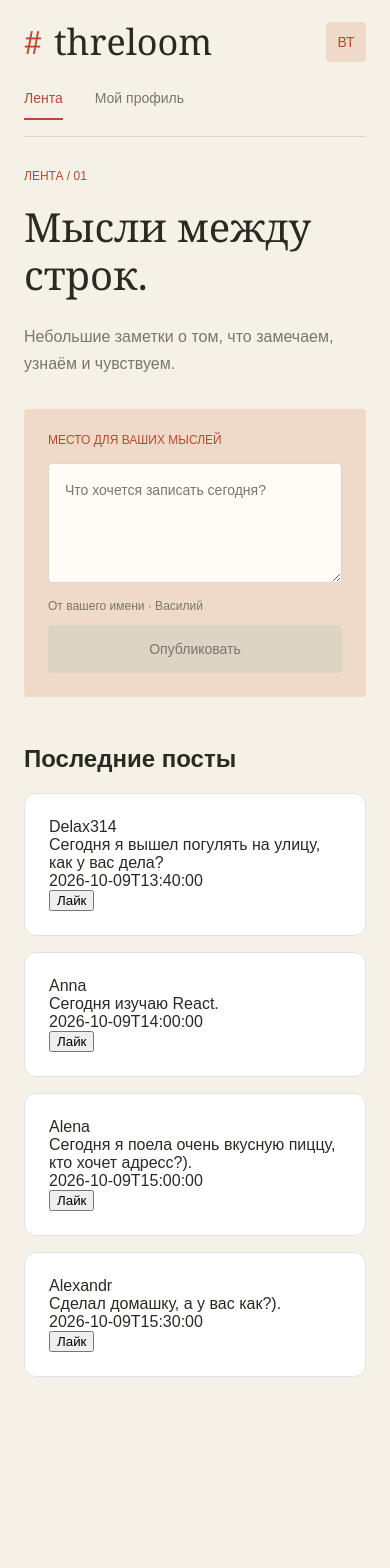
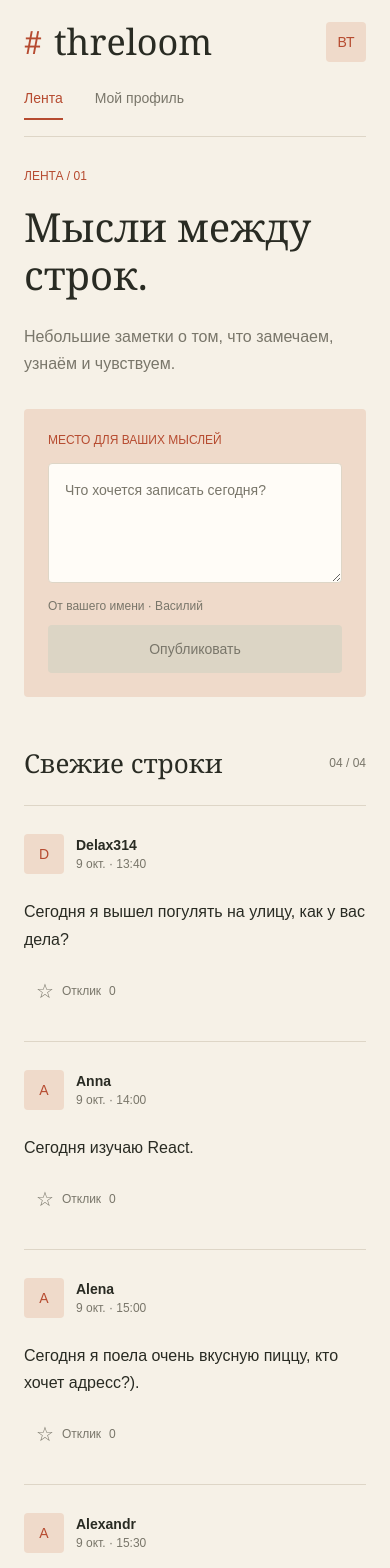
Before and after one commit to Delax3144/my-social-network, a React (Vite) app: page / in a window 390 px wide. Shown: the top 1568 px of the page. Before the commit the page ends 1393 px from the top, so only its background shows below. Built offline with nearby package versions, Linux system fonts and the light colour scheme.

Commit message:
style: add responsive Threloom post feed

```diff
--- a/src/App.module.css
+++ b/src/App.module.css
@@ -44,3 +44,42 @@
         font-size: 16px;
     }
 }
+
+.feedHeading {
+    display: flex;
+    justify-content: space-between;
+    align-items: center;
+    gap: 16px;
+    padding-bottom: 24px;
+    border-bottom: 1px solid #ded6c7;
+}
+
+.feedTitle {
+    margin: 0;
+    font-family: Georgia, "Times New Roman", serif;
+    font-size: 30px;
+    font-weight: 400;
+}
+
+.count {
+    color: #79766a;
+    font-size: 12px;
+    white-space: nowrap;
+}
+
+.footer {
+    padding: 80px 0 48px;
+    color: #79766a;
+    font-size: 12px;
+    line-height: 1.7;
+}
+
+.footer p {
+    margin: 0 0 24px;
+}
+
+@media (max-width: 767px) {
+    .feedTitle {
+        font-size: 26px;
+    }
+}
--- a/src/App.tsx
+++ b/src/App.tsx
@@ -33,10 +33,19 @@ function App() {
         </div>
         <PostComposer onPublish={handlePublish} />
       </section>
-      <h2>Последние посты</h2>
-      {posts.map((post) => (
-        <PostCard key={post.id} post={post} />
-      ))}
+      <section aria-labelledby="posts-title">
+        <div className={styles.feedHeading}>
+          <h2 id="posts-title" className={styles.feedTitle}>Свежие строки</h2>
+          <span className={styles.count}>{String(posts.length).padStart(2, "0")} / {String(posts.length).padStart(2, "0")}</span>
+        </div>
+        {posts.map((post, index) => (
+          <PostCard key={post.id} post={post} number={index + 1} />
+        ))}
+      </section>
+      <footer className={styles.footer}>
+        <p>Пока это всё. Оставим немного места для нового.</p>
+        <p>threloom · пространство для мыслей</p>
+      </footer>
     </main>
   )
 }
--- a/src/components/PostCard/PostCard.module.css
+++ b/src/components/PostCard/PostCard.module.css
@@ -1,7 +1,120 @@
-.card {
-    background-color: #fff;
-    border: 1px solid #dce3ed;
-    border-radius: 12px;
-    padding: 24px;
-    margin: 16px 0px;
+.post {
+    display: grid;
+    grid-template-columns: 168px minmax(0, 1fr);
+    gap: 48px;
+    padding: 32px 0;
+    border-bottom: 1px solid #ded6c7;
 }
+
+.author {
+    display: flex;
+    flex-direction: column;
+    align-items: flex-start;
+    gap: 12px;
+}
+
+.avatar {
+    width: 40px;
+    height: 40px;
+    display: flex;
+    align-items: center;
+    justify-content: center;
+    border-radius: 4px;
+    background-color: #efdaca;
+    color: #b64b30;
+    font-size: 14px;
+}
+
+.authorInfo {
+    display: flex;
+    flex-direction: column;
+    gap: 12px;
+    min-width: 0;
+}
+
+.name {
+    font-size: 14px;
+    font-weight: 600;
+    overflow-wrap: anywhere;
+}
+
+.date {
+    color: #79766a;
+    font-size: 12px;
+}
+
+.content {
+    min-width: 0;
+}
+
+.label {
+    margin: 0 0 20px;
+    color: #79766a;
+    font-size: 12px;
+}
+
+.text {
+    margin: 0 0 16px;
+    font-size: 18px;
+    line-height: 1.7;
+    white-space: pre-wrap;
+    overflow-wrap: anywhere;
+}
+
+.reaction {
+    display: inline-flex;
+    align-items: center;
+    gap: 8px;
+    min-height: 44px;
+    padding: 8px 12px;
+    border: 0;
+    border-radius: 4px;
+    background-color: transparent;
+    color: #79766a;
+    font: inherit;
+    font-size: 12px;
+    cursor: pointer;
+}
+
+.star {
+    font-size: 20px;
+}
+
+.reaction:hover {
+    background-color: #ece6da;
+}
+
+.reaction.liked {
+    background-color: #e7ebd3;
+    color: #626c3e;
+}
+
+.reaction:focus-visible {
+    outline: 2px solid #626c3e;
+    outline-offset: 3px;
+}
+
+@media (max-width: 767px) {
+    .post {
+        grid-template-columns: minmax(0, 1fr);
+        gap: 24px;
+        padding: 28px 0;
+    }
+
+    .author {
+        flex-direction: row;
+        align-items: center;
+    }
+
+    .authorInfo {
+        gap: 4px;
+    }
+
+    .label {
+        display: none;
+    }
+
+    .text {
+        font-size: 16px;
+    }
+}
--- a/src/components/PostCard/PostCard.tsx
+++ b/src/components/PostCard/PostCard.tsx
@@ -1,24 +1,46 @@
 import { useState } from "react";
-
-import type { Post } from "../../types/post"
-
+import type { Post } from "../../types/post";
 import styles from "./PostCard.module.css";
 
 type PostCardProps = {
     post: Post;
+    number: number;
 };
 
-const PostCard = ({post}: PostCardProps) => {
+const PostCard = ({ post, number }: PostCardProps) => {
     const [like, setLike] = useState(false);
+    const initials = post.username.trim().split(/\s+/).map((word) => word[0]).slice(0, 2).join("").toUpperCase();
+    const date = new Date(post.createdAt);
+    const dateLabel = date.toLocaleDateString("ru-RU", { day: "numeric", month: "short" });
+    const timeLabel = date.toLocaleTimeString("ru-RU", { hour: "2-digit", minute: "2-digit" });
 
     return (
-        <div className={styles.card}>
-            <div>{post.username}</div>
-            <div>{post.text}</div>
-            <div>{post.createdAt}</div>
-            <button onClick={() => setLike(!like)}>{like ? "Убрать лайк" : "Лайк"}</button>
-        </div>
-    )
-}
+        <article className={styles.post}>
+            <div className={styles.author}>
+                <span className={styles.avatar} aria-hidden="true">{initials}</span>
+                <div className={styles.authorInfo}>
+                    <span className={styles.name}>{post.username}</span>
+                    <time className={styles.date} dateTime={post.createdAt}>{dateLabel} · {timeLabel}</time>
+                </div>
+            </div>
+
+            <div className={styles.content}>
+                <p className={styles.label}>ЗАМЕТКА / {String(number).padStart(2, "0")}</p>
+                <p className={styles.text}>{post.text}</p>
+                <button
+                    type="button"
+                    className={`${styles.reaction} ${like ? styles.liked : ""}`}
+                    aria-pressed={like}
+                    aria-label={like ? "Убрать отклик" : "Откликнуться"}
+                    onClick={() => setLike(!like)}
+                >
+                    <span className={styles.star} aria-hidden="true">{like ? "★" : "☆"}</span>
+                    <span>Отклик</span>
+                    <span>{like ? 1 : 0}</span>
+                </button>
+            </div>
+        </article>
+    );
+};
 
 export default PostCard;
```
